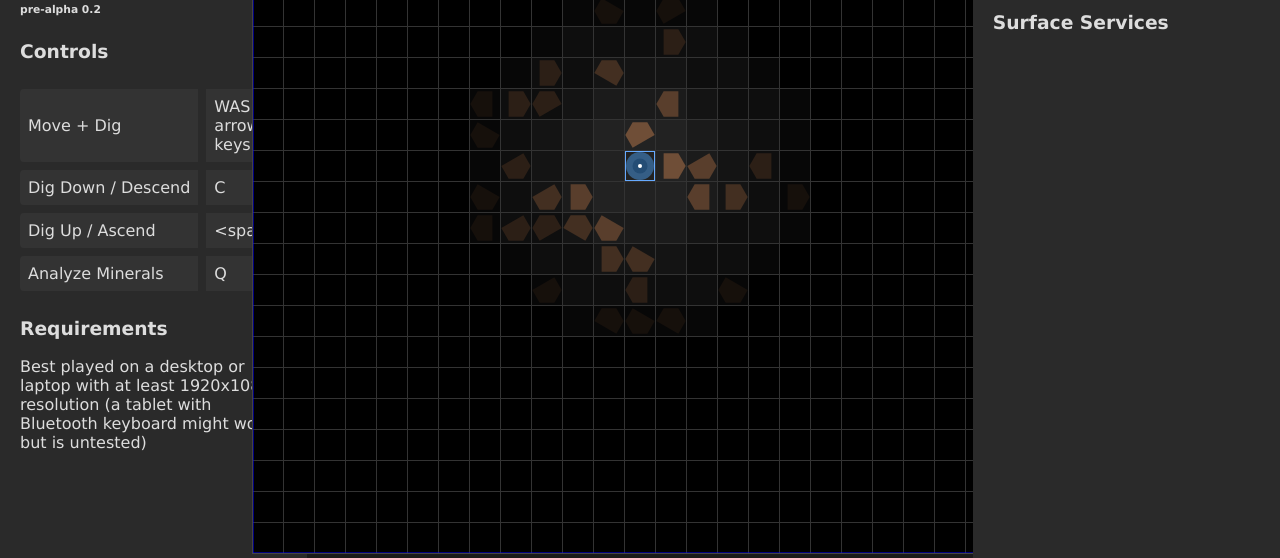
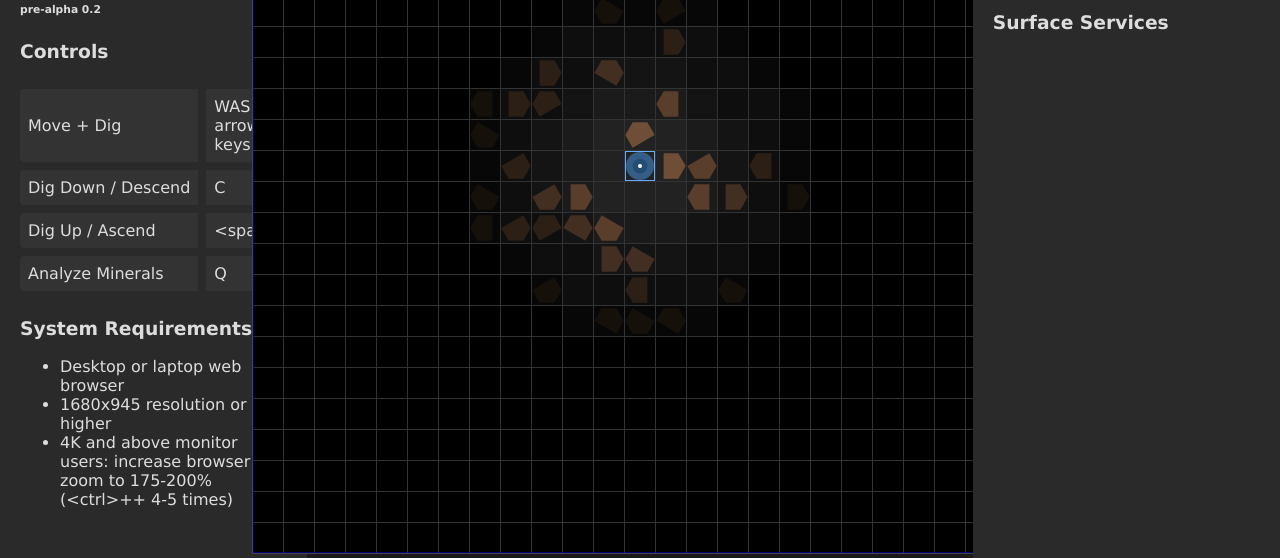
Before and after one commit to aaronshaver/dig-deep-descent, a website with bundled scripts: page index.html in a window 1280 px wide. Shown: the part 242-800 px from the top of the page. Built offline with nearby package versions, Linux system fonts and the light colour scheme.

Commit message:
update requirements help text

```diff
--- a/index.html
+++ b/index.html
@@ -31,9 +31,12 @@
                     <td>Q</td>
                 </tr>
             </table>
-            <h3>Requirements</h3>
-            <p>Best played on a desktop or laptop with at least 1920x1080 resolution (a tablet with Bluetooth
-                keyboard might work but is untested)</p>
+            <h3>System Requirements</h3>
+            <ul>
+                <li>Desktop or laptop web browser</li>
+                <li>1680x945 resolution or higher</li>
+                <li>4K and above monitor users: increase browser zoom to 175-200% (&lt;ctrl&gt;++ 4-5 times)</li>
+            </ul>
         </div>
         <div class="column center">
             <div id="gameOverScreen" class="hidden">
```
